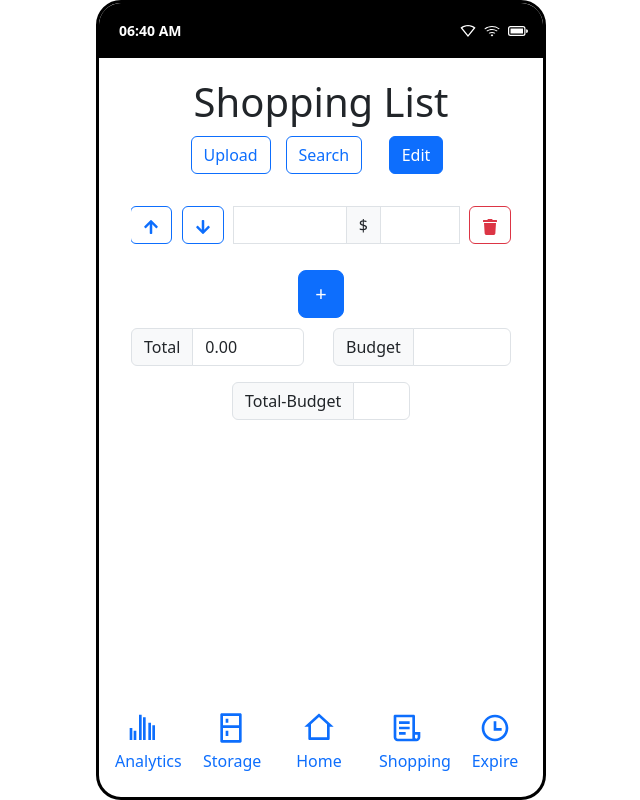
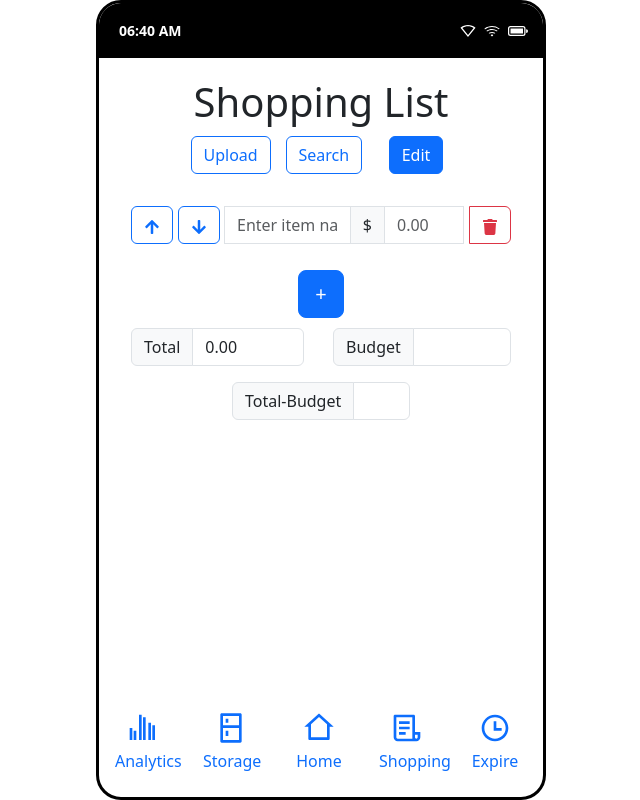
Before and after one commit to irene001019/Comp4020-project-Grocery-Assistant-, a React (Create React App) app in the folder comp4020-project/: page /shoppingList in a window 1280 px wide. Both pictures are taken after a click on the button "Edit". Shown: the whole page, without its empty margins (319-959 px from the left). Built offline with nearby package versions, Linux system fonts and the light colour scheme.

Commit message:
Bug fixed

```diff
--- a/comp4020-project/src/components/ShoppingListInputGroup.jsx
+++ b/comp4020-project/src/components/ShoppingListInputGroup.jsx
@@ -1,25 +1,65 @@
-import React from 'react'
-
+import React, { useState, useEffect } from 'react';
 import { FaTrash, FaArrowUp, FaArrowDown } from 'react-icons/fa';
 
-const ShoppingListInputGroup = ({ editMode, onDelete, onMoveUp, onMoveDown, onPriceChange ,onNameChange}) => {
+const ShoppingListInputGroup = ({editMode, onDelete, onMoveUp, onMoveDown, onPriceChange, onNameChange, initialName = '', initialPrice = '', isChecked = false, onCheckboxChange }) => {
+  const [name, setName] = useState(initialName);
+  const [price, setPrice] = useState(initialPrice);
+  const [checked, setChecked] = useState(isChecked);
+
+  useEffect(() => {
+    setName(initialName);
+  }, [initialName]);
+
+  useEffect(() => {
+    setPrice(initialPrice);
+  }, [initialPrice]);
+
+  useEffect(() => {
+    setChecked(isChecked);
+  }, [isChecked]);
+
+  const handleNameChange = (e) => {
+    const newName = e.target.value;
+    setName(newName);
+    onNameChange(newName);
+  };
+
+  const handlePriceChange = (e) => {
+    const newPrice = e.target.value;
+    setPrice(newPrice);
+    onPriceChange(newPrice);
+  };
+
+  const handleCheckboxChange = (e) => {
+    const newChecked = e.target.checked;
+    setChecked(newChecked);
+    if (onCheckboxChange) {
+      onCheckboxChange(newChecked);
+    }
+  };
+
   return (
     <>
     <div className="input-group mb-3">
-        <div className={!editMode ? "input-group-text" : ""}>
-          {!editMode &&(
-            <input className="form-check-input fs-2" type="checkbox" value="" aria-label="Checkbox for following text input"/>
-          )}
+        {/* Checkbox or Edit buttons based on mode */}
+        {!editMode ? (
+          <div className="input-group-text">
+            <input
+              className="form-check-input fs-2"
+              type="checkbox"
+              checked={checked}
+              onChange={handleCheckboxChange}
+              aria-label="Checkbox for following text input"
+            />
           </div>
-
-        { editMode && (
-              <div>
+        ) : (
+          <div className="input-group-prepend d-flex">
             <button
               type="button"
               onClick={onMoveUp}
               title="Move up"
               className="btn btn-outline-primary"
-            style={{marginRight: '10px'}}
+              style={{marginRight: '5px'}}
             >
               <FaArrowUp/>
             </button>
@@ -28,37 +68,50 @@ const ShoppingListInputGroup = ({ editMode, onDelete, onMoveUp, onMoveDown, onPr
               onClick={onMoveDown}
               title="Move down"
               className="btn btn-outline-primary"
-            style={{marginRight: '10px'}}
+              style={{marginRight: '5px'}}
             >
               <FaArrowDown/>
             </button>
           </div>
         )}
 
-            <input type="text" className="form-control" aria-label="Text input with checkbox" onChange={(e) => onNameChange(e.target.value)}/>
+        {/* Item Name Input */}
+        <input
+          type="text"
+          className="form-control"
+          aria-label="Text input with checkbox"
+          value={name}
+          onChange={handleNameChange}
+          placeholder="Enter item name"
+        />
 
+        {/* Price Input */}
         <span className="input-group-text">$</span>
-            <input type="text" className="form-control" aria-label="Dollar amount (with dot and two decimal places)" onChange={(e) => onPriceChange(e.target.value)} style={{maxWidth:"5rem"}}/>
+        <input
+          type="text"
+          className="form-control"
+          aria-label="Dollar amount (with dot and two decimal places)"
+          value={price}
+          onChange={handlePriceChange}
+          style={{maxWidth:"5rem"}}
+          placeholder="0.00"
+        />
 
+        {/* Delete button in edit mode */}
         {editMode && (
-        <div className="input-group-append">
           <button
             className="btn btn-outline-danger"
             type="button"
             onClick={onDelete}
             title="Delete item"
-            style={{marginLeft: '10px'}}
+            style={{marginLeft: '5px'}}
           >
             <FaTrash/>
           </button>
-
-        </div>
         )}
-
-
     </div>
     </>
   )
 };
 
-export default ShoppingListInputGroup
+export default ShoppingListInputGroup;
```
Lines whose indentation alone changed are shown as unchanged.
